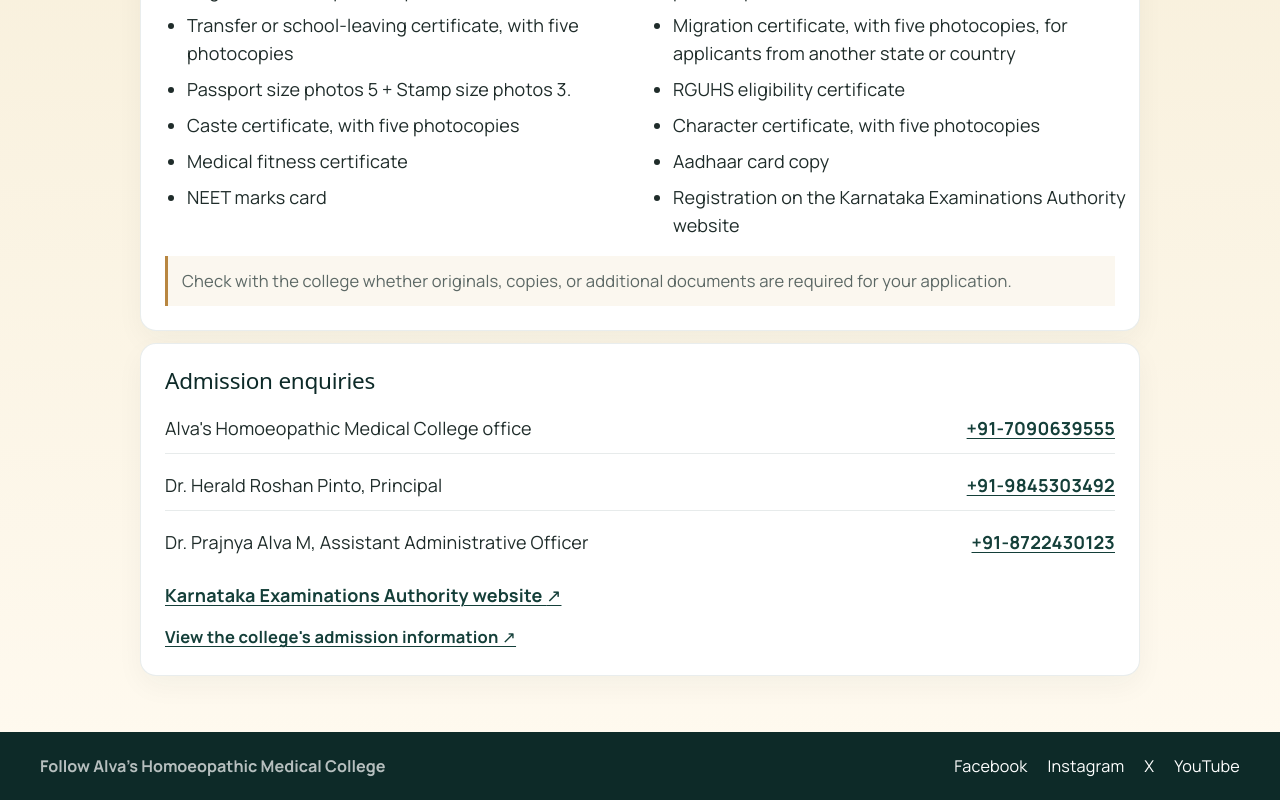
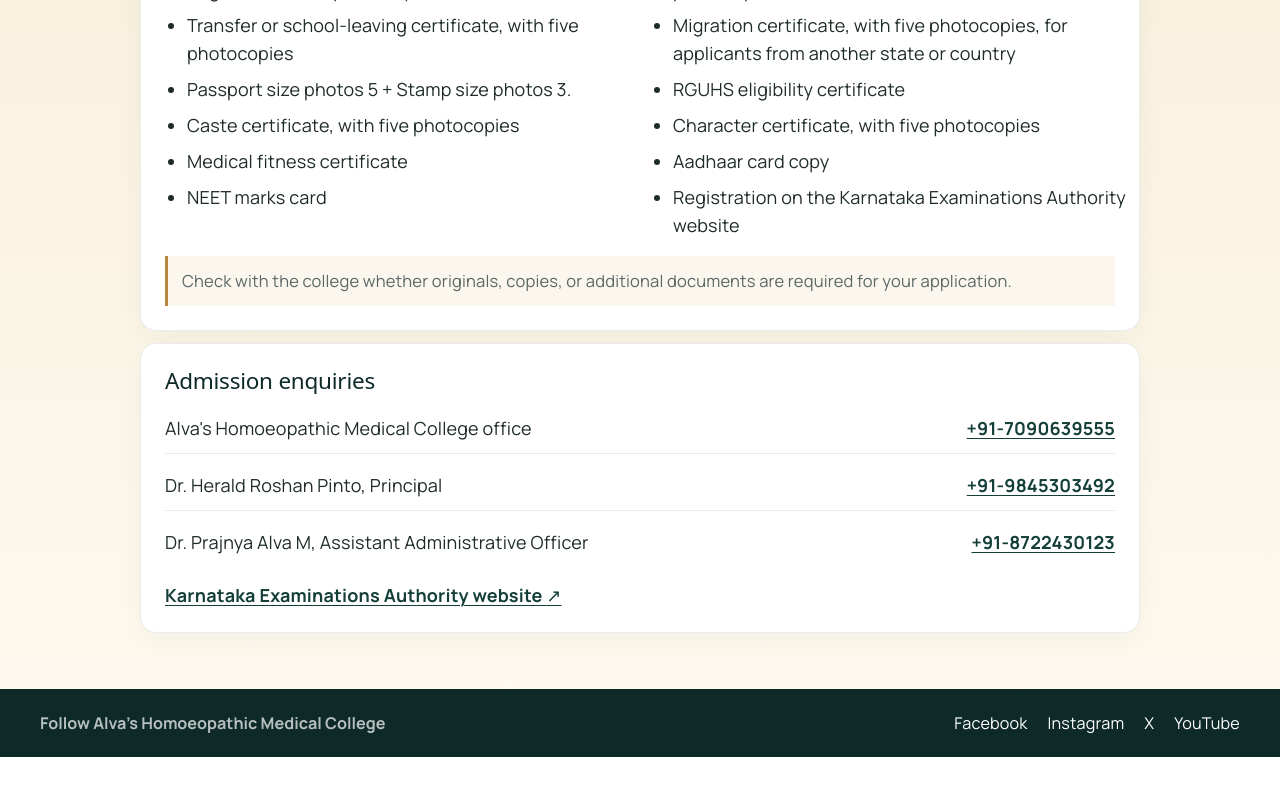
Before and after one commit to anoop139/alvas-homoeopathy-frontend, a React (Vite) app: page /course-admission/admission-procedure in a window 1280 px wide. Shown: the part 1057-1857 px from the top of the page. After the commit the page ends 1814 px from the top, so only its background shows below. Built offline with nearby package versions, Linux system fonts and the light colour scheme.

Commit message:
Delete link to origtinal site

```diff
--- a/src/Components/AdmissionProcedure.jsx
+++ b/src/Components/AdmissionProcedure.jsx
@@ -91,14 +91,6 @@ function AdmissionProcedure() {
           >
             Karnataka Examinations Authority website <span aria-hidden="true">↗</span>
           </a>
-          <a
-            className="admission-procedure-source"
-            href="https://alvashomoeopathy.com/addmissionprocedure.html"
-            target="_blank"
-            rel="noreferrer"
-          >
-            View the college's admission information <span aria-hidden="true">↗</span>
-          </a>
         </section>
       </section>
       <SiteFooter />
```
